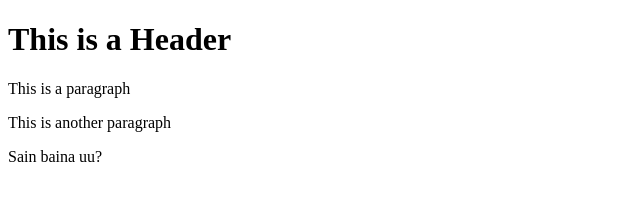
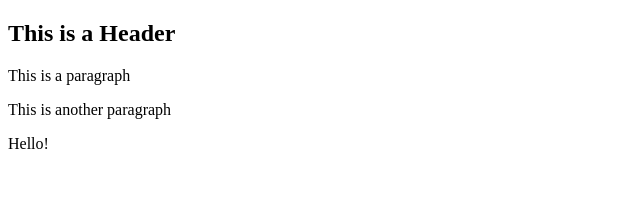
Before and after one commit to Bilguunkhavar/git-test, a website: page index.html in a window 1280 px wide. Shown: the whole page, without its empty margins (0-640 px from the left). Drawn offline with Linux system fonts and the light colour scheme.

```diff
--- a/index.html
+++ b/index.html
@@ -2,10 +2,10 @@
 <html>
 
 <body>
-    <h1>This is a Header</h1>
+    <h2>This is a Header</h2>
     <p>This is a paragraph</p>
     <p>This is another paragraph</p>
-    <p>Sain baina uu?</p>
+    <p>Hello!</p>
 </body>
 
 </html>
```
Also changed, not shown: package.json (added, +24 -0 lines), 2 other files.
